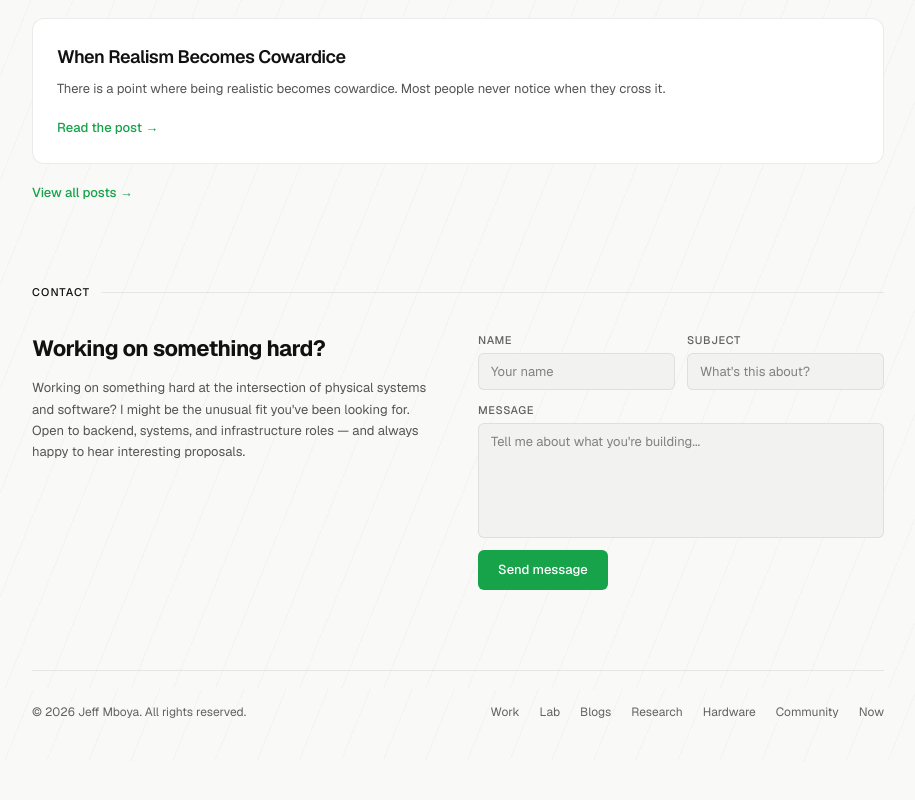
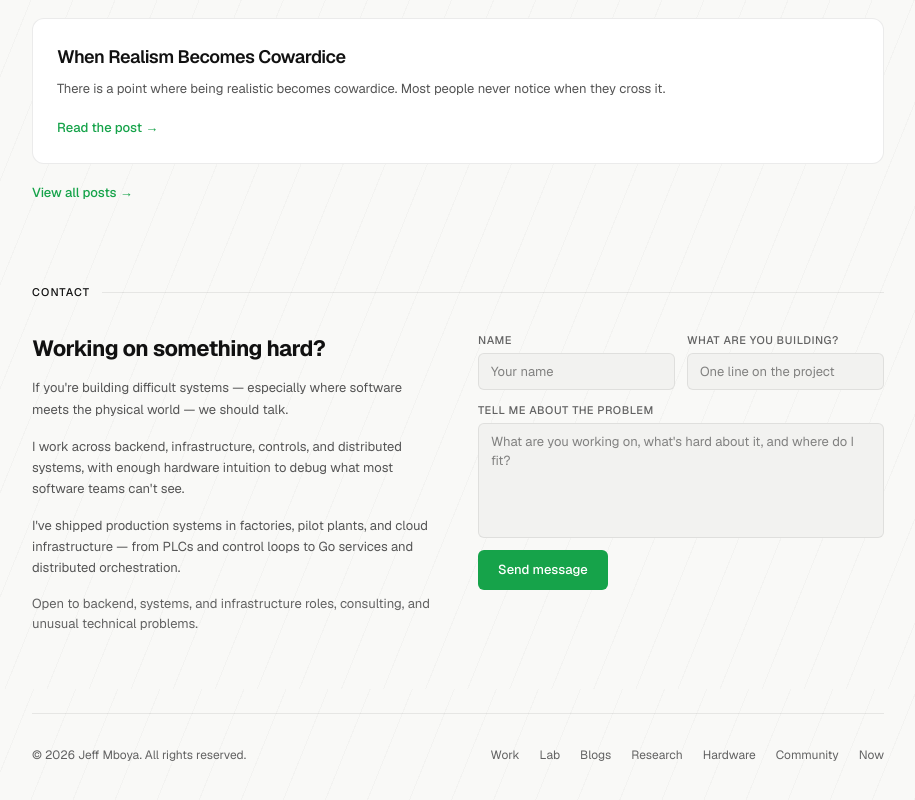
Before and after one commit to JeffMboya/portfolio, a Next.js app: page / in a window 1280 px wide. Shown: the part 4111-4911 px from the top of the page, without its empty margins (182-1097 px from the left). Before the commit the page ends 4872 px from the top, so only its background shows below. Built offline with nearby package versions, Linux system fonts and the light colour scheme.

Commit message:
feat(contact): rewrite contact copy (v1) and sharpen form field labels
Three focused paragraphs replace the hedging single line. Subject
field becomes "What are you building?", message becomes "Tell me
about the problem" with a specific placeholder.

```diff
--- a/app/page.tsx
+++ b/app/page.tsx
@@ -229,10 +229,20 @@ export default function Home() {
             <h2 className="text-[22px] font-bold tracking-tight mb-3" style={{ color: 'var(--foreground)' }}>
               Working on something hard?
             </h2>
-            <p className="text-[13px] leading-relaxed" style={{ color: 'var(--muted)' }}>
-              Working on something hard at the intersection of physical systems and software? I might
-              be the unusual fit you&apos;ve been looking for. Open to backend, systems, and
-              infrastructure roles — and always happy to hear interesting proposals.
+            <p className="text-[13px] leading-relaxed mb-4" style={{ color: 'var(--muted)' }}>
+              If you&apos;re building difficult systems — especially where software meets the physical
+              world — we should talk.
+            </p>
+            <p className="text-[13px] leading-relaxed mb-4" style={{ color: 'var(--muted)' }}>
+              I work across backend, infrastructure, controls, and distributed systems, with enough
+              hardware intuition to debug what most software teams can&apos;t see.
+            </p>
+            <p className="text-[13px] leading-relaxed mb-4" style={{ color: 'var(--muted)' }}>
+              I&apos;ve shipped production systems in factories, pilot plants, and cloud infrastructure
+              — from PLCs and control loops to Go services and distributed orchestration.
+            </p>
+            <p className="text-[13px]" style={{ color: 'var(--muted-dim)' }}>
+              Open to backend, systems, and infrastructure roles, consulting, and unusual technical problems.
             </p>
           </div>
           <ContactForm />
--- a/components/ContactForm.tsx
+++ b/components/ContactForm.tsx
@@ -71,13 +71,13 @@ export default function ContactForm() {
         </div>
         <div className="flex flex-col gap-1">
           <label className="text-[11px] uppercase tracking-wider font-medium" style={{ color: 'var(--muted-dim)' }}>
-            Subject
+            What are you building?
           </label>
           <input
             type="text"
             name="subject"
             required
-            placeholder="What's this about?"
+            placeholder="One line on the project"
             className="rounded-md px-3 py-2 text-[13px] outline-none transition-colors duration-150"
             style={{
               backgroundColor: 'var(--surface-hover)',
@@ -91,13 +91,13 @@ export default function ContactForm() {
       </div>
       <div className="flex flex-col gap-1">
         <label className="text-[11px] uppercase tracking-wider font-medium" style={{ color: 'var(--muted-dim)' }}>
-          Message
+          Tell me about the problem
         </label>
         <textarea
           name="message"
           required
           rows={5}
-          placeholder="Tell me about what you're building..."
+          placeholder="What are you working on, what's hard about it, and where do I fit?"
           className="rounded-md px-3 py-2 text-[13px] outline-none transition-colors duration-150 resize-none"
           style={{
             backgroundColor: 'var(--surface-hover)',
```
